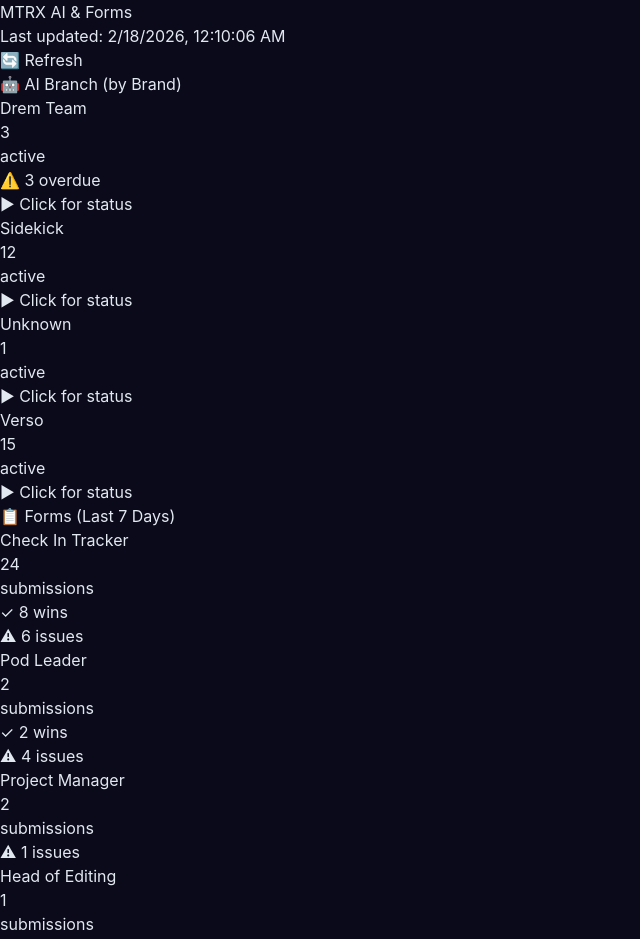
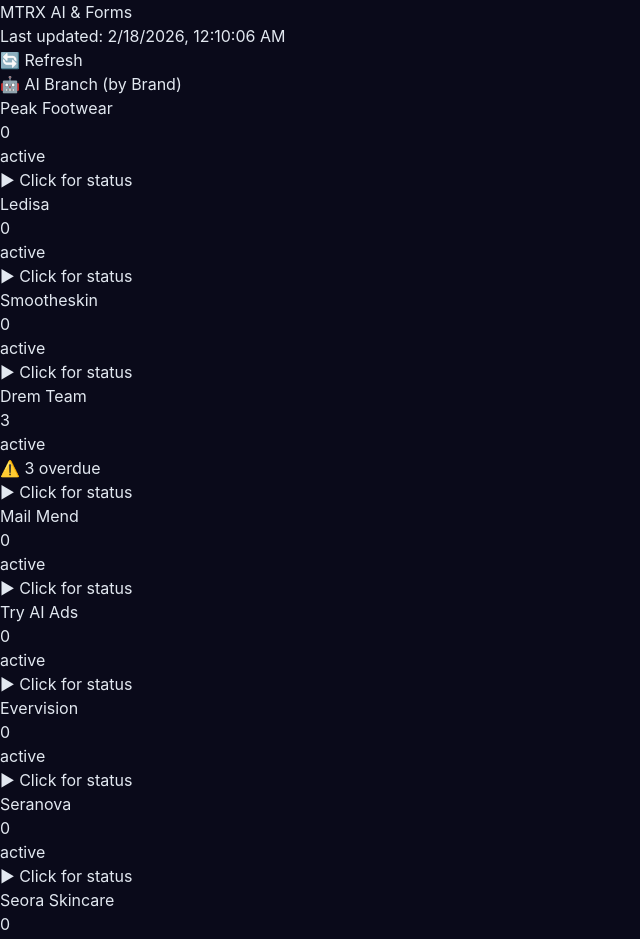
Before and after one commit to goldilocksmtrx-cmd/mtrx-ops-dashboard, a Next.js app: page / in a window 1280 px wide. Shown: the top 939 px of the page, without its empty margins (0-640 px from the left). Built offline with nearby package versions, Linux system fonts and the light colour scheme.

Commit message:
Show all AI brands

```diff
--- a/public/dashboard-data.json
+++ b/public/dashboard-data.json
@@ -3,6 +3,24 @@
     "active": 31,
     "overdue": 3,
     "brands": [
+      {
+        "name": "Peak Footwear",
+        "active": 0,
+        "overdue": 0,
+        "statuses": {}
+      },
+      {
+        "name": "Ledisa",
+        "active": 0,
+        "overdue": 0,
+        "statuses": {}
+      },
+      {
+        "name": "Smootheskin",
+        "active": 0,
+        "overdue": 0,
+        "statuses": {}
+      },
       {
         "name": "Drem Team",
         "active": 3,
@@ -10,6 +28,50 @@
         "statuses": {
           "Ready to Upload": 3
         }
+      },
+      {
+        "name": "Mail Mend",
+        "active": 0,
+        "overdue": 0,
+        "statuses": {}
+      },
+      {
+        "name": "Try AI Ads",
+        "active": 0,
+        "overdue": 0,
+        "statuses": {}
+      },
+      {
+        "name": "Evervision",
+        "active": 0,
+        "overdue": 0,
+        "statuses": {}
+      },
+      {
+        "name": "Seranova",
+        "active": 0,
+        "overdue": 0,
+        "statuses": {}
+      },
+      {
+        "name": "Seora Skincare",
+        "active": 0,
+        "overdue": 0,
+        "statuses": {}
+      },
+      {
+        "name": "Verso",
+        "active": 15,
+        "overdue": 0,
+        "statuses": {
+          "Ready for Editing": 15
+        }
+      },
+      {
+        "name": "Crumb",
+        "active": 0,
+        "overdue": 0,
+        "statuses": {}
       },
       {
         "name": "Sidekick",
@@ -26,14 +88,6 @@
         "overdue": 0,
         "statuses": {
           "Unknown": 1
-        }
-      },
-      {
-        "name": "Verso",
-        "active": 15,
-        "overdue": 0,
-        "statuses": {
-          "Ready for Editing": 15
         }
       }
     ]
@@ -423,5 +477,5 @@
       ]
     }
   ],
-  "timestamp": "2026-02-18T00:43:52.865Z"
+  "timestamp": "2026-02-18T00:46:48.962Z"
 }
```
Also changed, not shown: scripts/fetch-data.js (+11 -0 lines).
